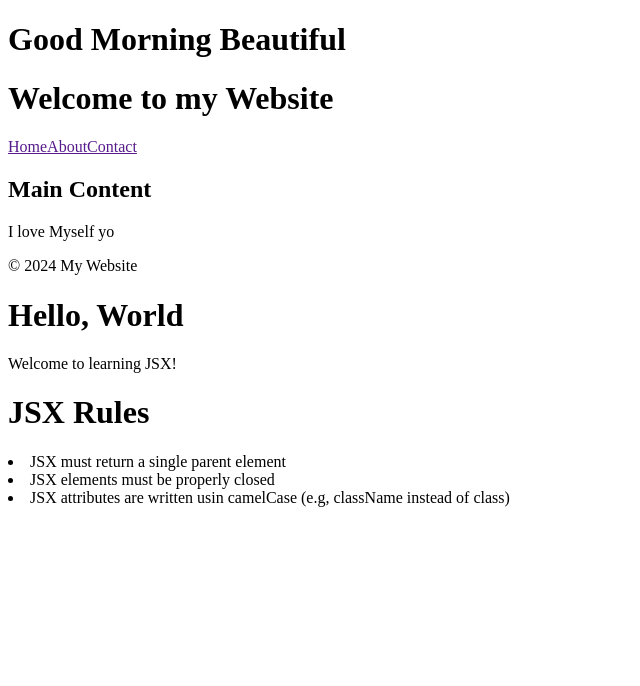
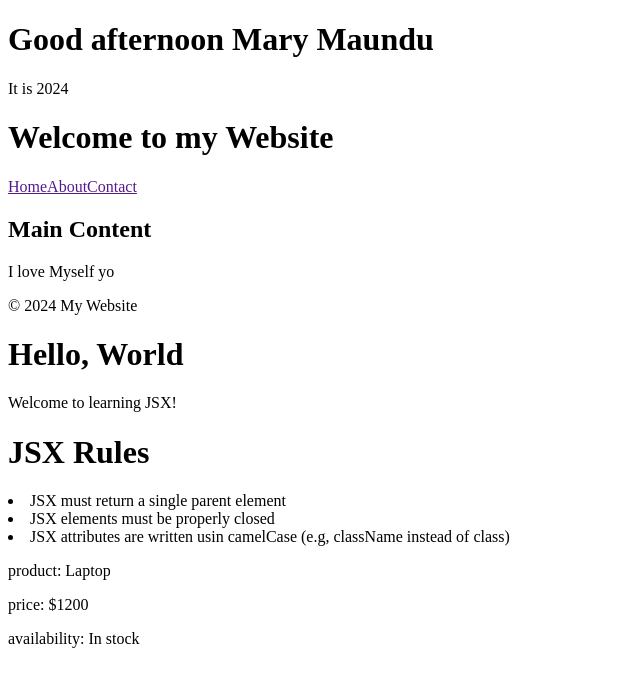
Before and after one commit to maundu55/project, a React (Vite) app: page / in a window 1280 px wide. Shown: the top 686 px of the page, without its empty margins (0-640 px from the left). Built offline with nearby package versions, Linux system fonts and the light colour scheme.

Commit message:
create a product component that renders dynamically using JSX expressions

```diff
--- a/src/App.jsx
+++ b/src/App.jsx
@@ -5,6 +5,7 @@ import MainContent from "./components/MainContent"
 import Footer from "./components/Footer"
 import WelcomeMessage from "./components/WelcomeMessage"
 import JSXRules from "./components/JSXRules"
+import ProductInfo from "./components/ProductInfo"
 
 function App() {
 
@@ -16,6 +17,7 @@ function App() {
     <Footer />
     <WelcomeMessage />
     <JSXRules />
+    <ProductInfo />
 
     </>
 
--- a/src/components/Greet.jsx
+++ b/src/components/Greet.jsx
@@ -1,9 +1,13 @@
 import React from 'react'
 
 const Greet = () => {
+  const hello = "Good afternoon"
+  const name ="Mary Maundu"
+  const time = new Date();
   return (
     <div>
-        <h1>Good Morning Beautiful</h1>
+        <h1>{hello}  {name}</h1>
+        <p>It is {time.getFullYear()}</p>
     </div>
   )
 }
--- /dev/null
+++ b/src/components/ProductInfo.jsx
@@ -0,0 +1,16 @@
+import React from 'react'
+
+const ProductInfo = () => {
+    const name ="Laptop"
+    const price ="$1200"
+    const availability = "In stock"
+  return (
+    <div>
+        <p>product: {name}</p>
+        <p>price: {price}</p>
+        <p>availability: {availability}</p>
+    </div>
+  )
+}
+
+export default ProductInfo
```
